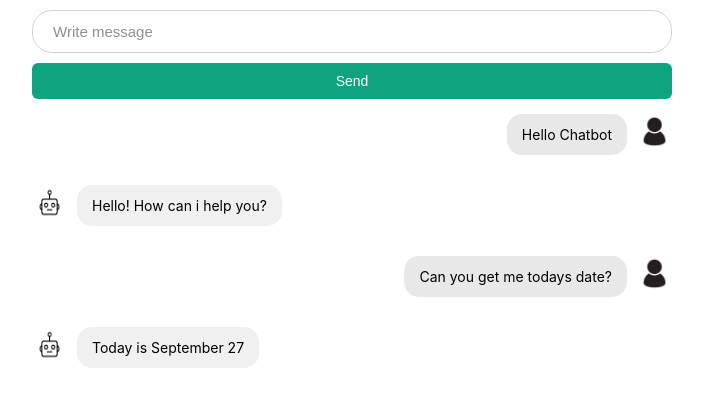
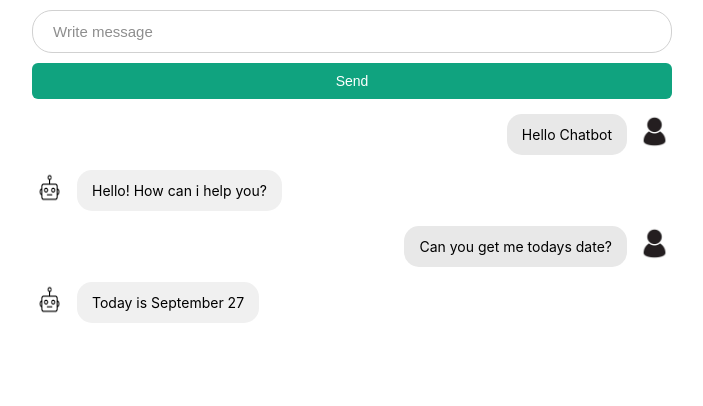
Before and after one commit to savageme6ix/Chat-bot, a React (Vite) app in the folder my-react-app3/: page / in a window 1280 px wide. Shown: the top 406 px of the page, without its empty margins (288-991 px from the left). Built offline with nearby package versions, Linux system fonts and the light colour scheme.

Commit message:
Addded some css

```diff
--- a/my-react-app3/src/HchatMessage.jsx
+++ b/my-react-app3/src/HchatMessage.jsx
@@ -14,7 +14,7 @@ function MessageBubble({ message, sender }) {
 export default function ChatMessage({ChatMessage}) {
 
   return (
-    <>
+    <div className="chat-container">
       {ChatMessage.map((msg, index) => (
         <MessageBubble
           key={index}
@@ -22,6 +22,6 @@ export default function ChatMessage({ChatMessage}) {
           sender={msg.sender}
         />
       ))}
-    </>
+    </div>
   );
 }
--- a/my-react-app3/src/Main.css
+++ b/my-react-app3/src/Main.css
@@ -39,3 +39,7 @@
 .message.robot p {
   background-color: #f0f0f0;
 }
+.chat-container{
+  overflow: scroll;
+  scrollbar-width: none;
+}
```
